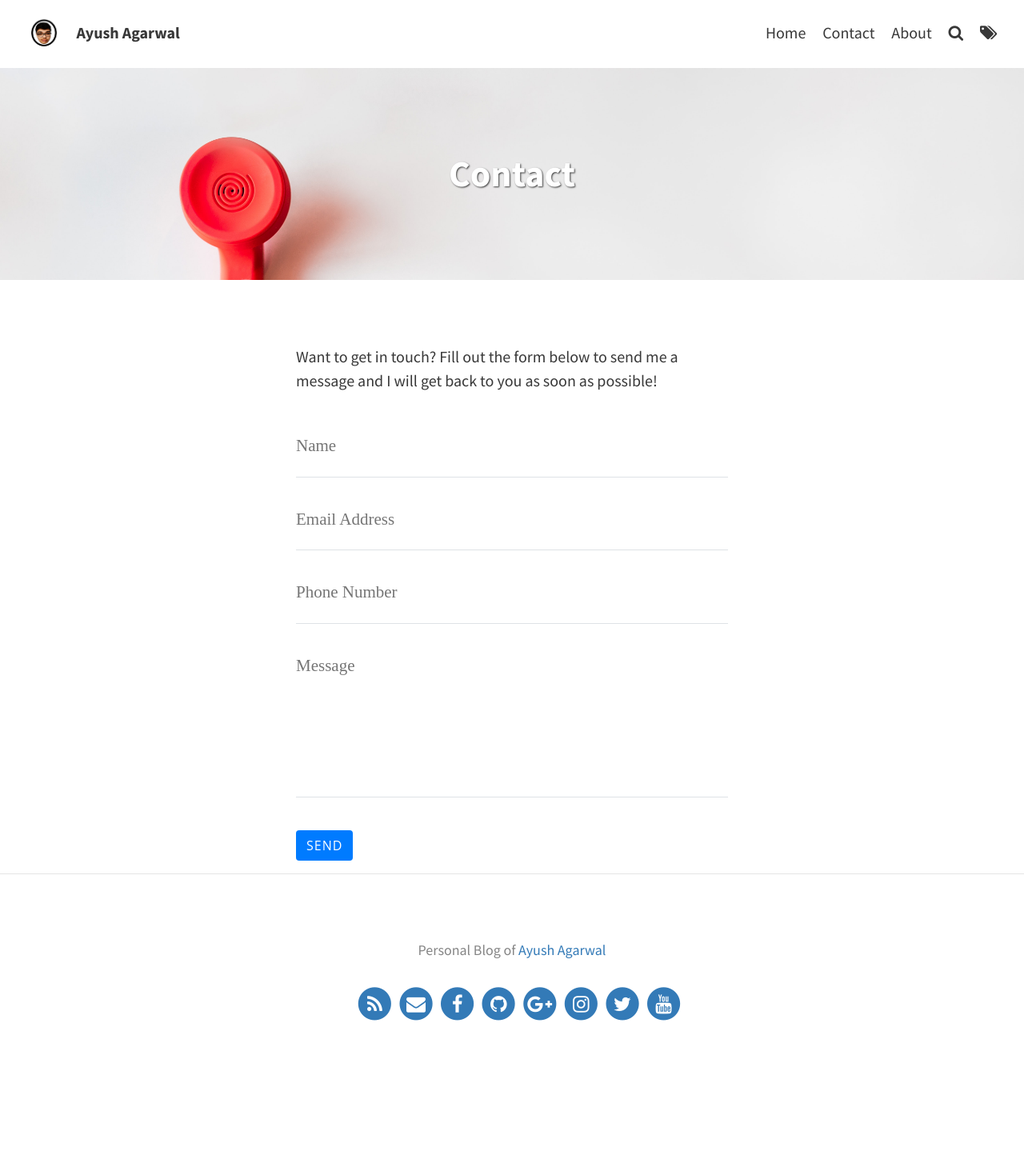
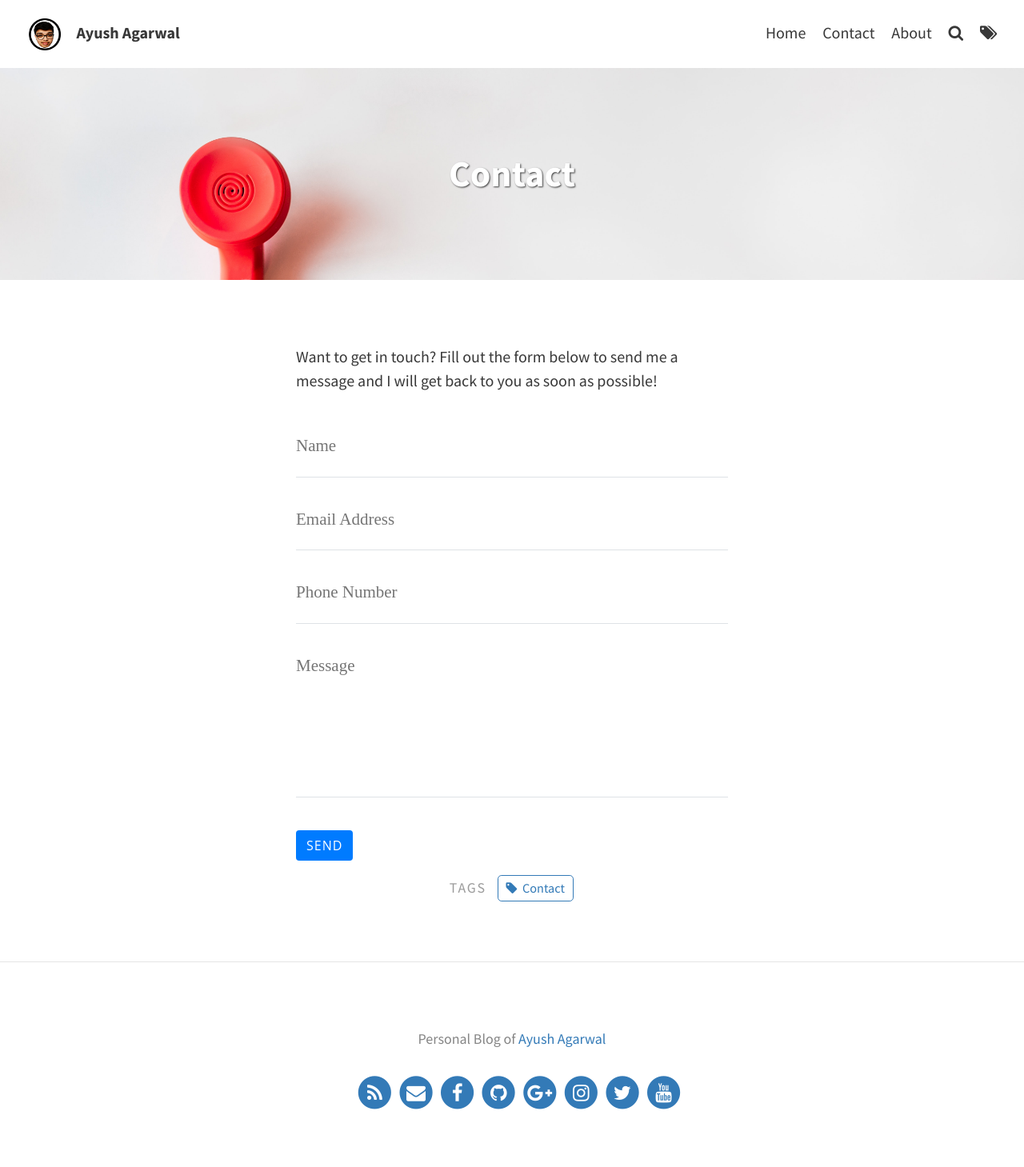
Before and after one commit to aagarwal1012/blog, a Jekyll site: the page built from pages/Contact.md, in a window 1280 px wide. Shown: the whole page at 80% size. Built offline with Jekyll 4.4.1, drawn with Linux system fonts in a browser that asks for light colours; before the commit the page ends 1349 px from its top, so only the background shows below that.

Commit message:
updated favicon, contact and about page

```diff
--- a/_config.yml
+++ b/_config.yml
@@ -26,7 +26,7 @@
   # Meta
   title: "Ayush Agarwal" # blog's title
   avatar: assets/img/mylogo.png
-  favicon: assets/favicon.ico
+  favicon: assets/favicon1.ico
   gravatar: # Email MD5 hash
 
   # Header and footer text
--- a/_includes/navbar.html
+++ b/_includes/navbar.html
@@ -2,7 +2,7 @@
 
     <!-- Logo and title -->
 	<div class="branding">
-		<a href="{{ site.baseurl }}/">
+		<a href="https://ayushagarwal.ml">
 			<img class="avatar" src="{{ site.baseurl }}/{{ site.theme_settings.avatar }}" alt=""/>
 		</a>
 
--- a/_layouts/bootstrap.html
+++ b/_layouts/bootstrap.html
@@ -27,7 +27,7 @@
            <!-- For contact me  -->
 
 
-
+       </div>
     </section>
 
 
@@ -250,8 +250,12 @@
           </form>
 
   </div>
-        </div>
+
+        <!-- Tag list for portfolio -->
+  {% capture tag_list %}{{ page.tags | join: "|"}}{% endcapture %}
+  {% include tags_list.html tags=tag_list %}
 
         </article>
-<script src="{{ site.baseurl }}/assets/js/vendor/jqBootstrapValidation.js" ></script>
-<script src="{{ site.baseurl }}/assets/js/vendor/contact_me.js" ></script>
+
+<script src="/blog/assets/js/vendor/jqBootstrapValidation.js" ></script>
+<script src="/blog/assets/js/vendor/contact_me.js" ></script>
--- a/_layouts/tags.html
+++ b/_layouts/tags.html
@@ -20,8 +20,11 @@
 
 <!-- cycles through pages to get tags -->
 {% for page in site.pages %}
-{% assign page_tags = page.tags | join:'|'  %}
+{% if page.title == "404 Page not found" %}
+{% else %}
+{% assign page_tags = page.tags | join:'|' | append:'|' %}
 {% assign rawtags = rawtags | append:page_tags %}
+{% endif %}
 {% endfor %}
 
 <!-- Displays the list of tags-->
```
Also changed, not shown: pages/404.md (+1 -0 lines), assets/favicon1.ico (added), assets/img/mylogo.png, assets/img/mypic.jpg, assets/img/post/tensorflow.png.
